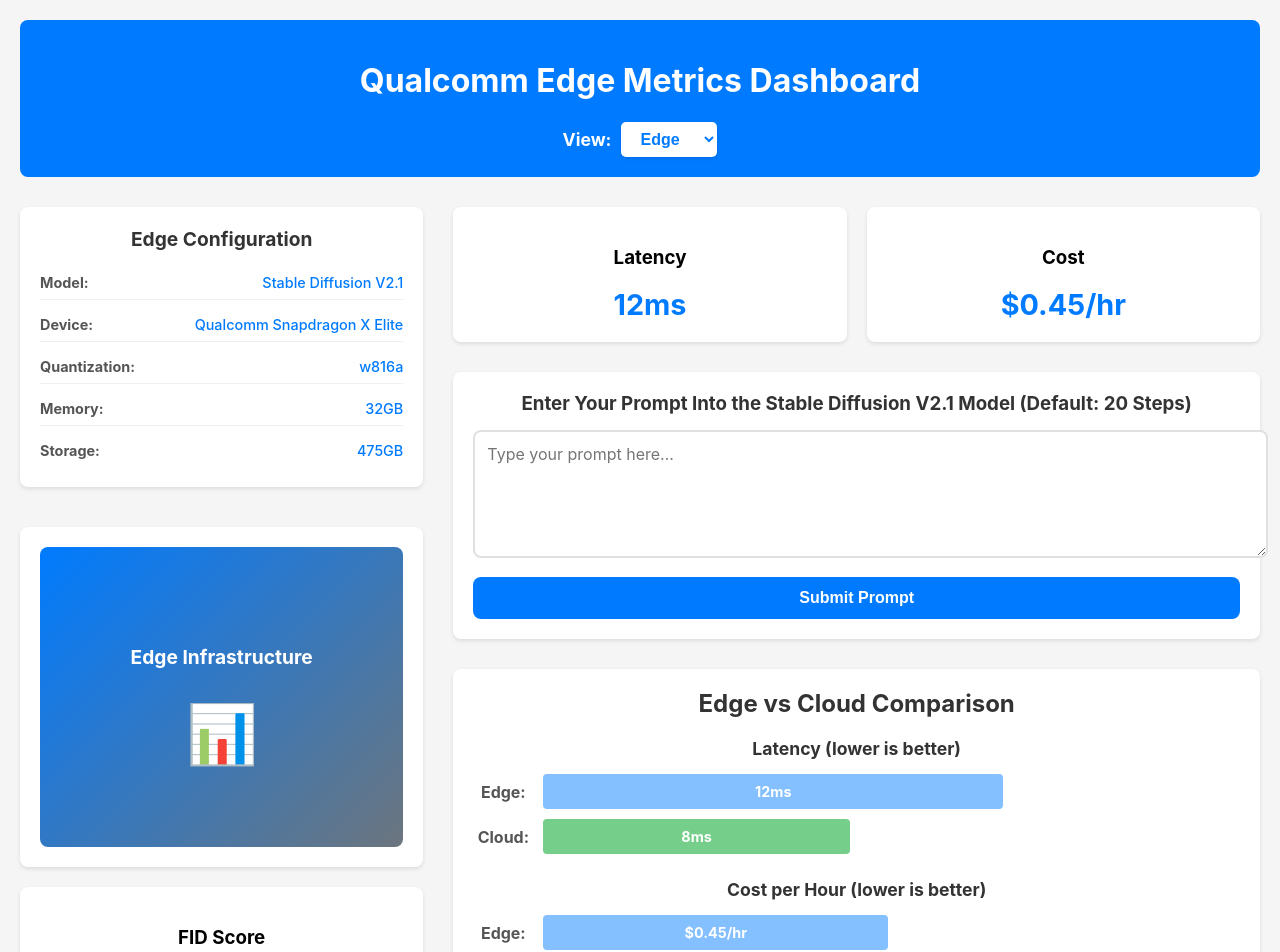
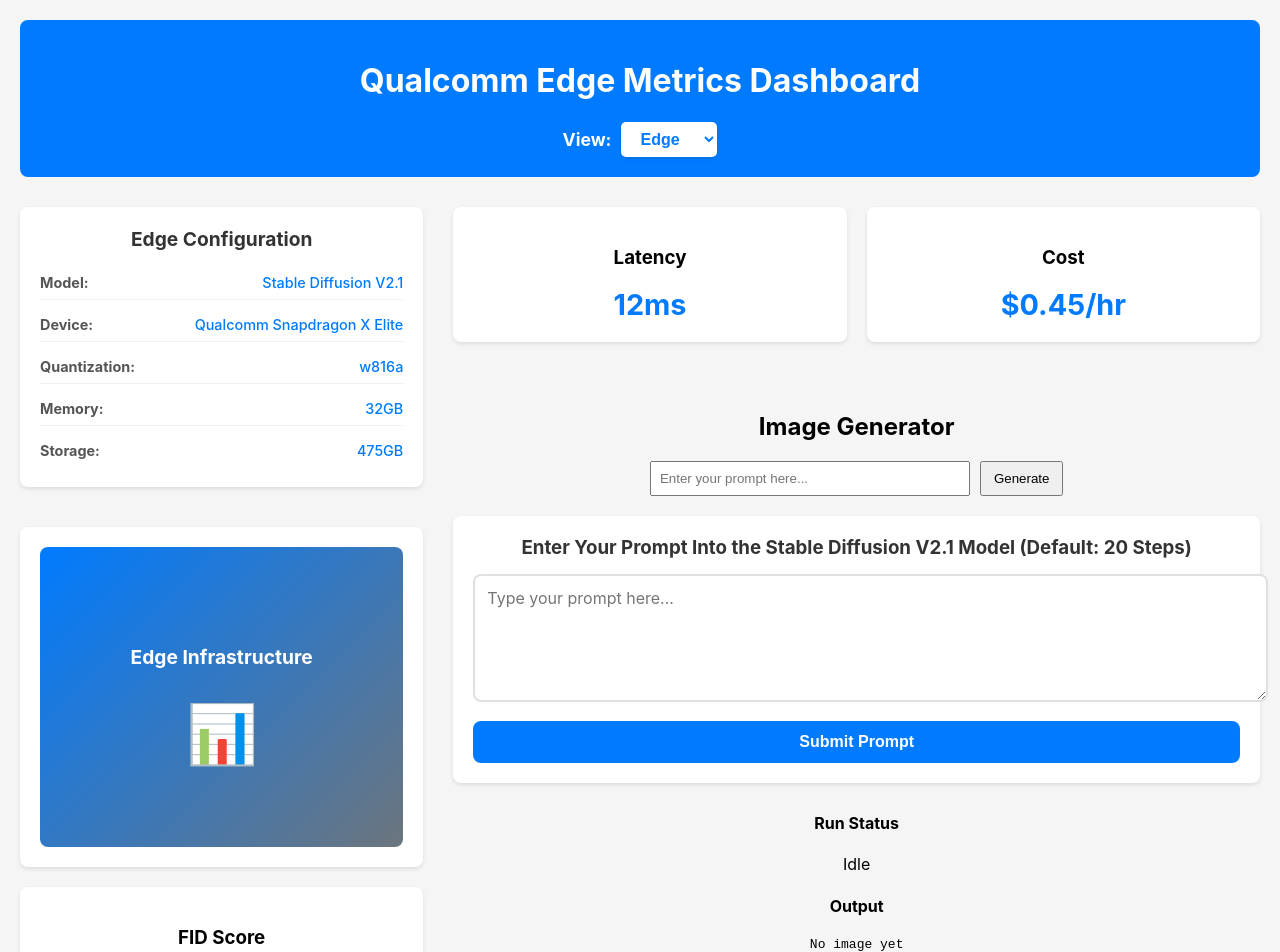
Before and after one commit to mdawn65/qualcomm-interface, a React (Create React App) app in the folder simple-dashboard/: page / in a window 1280 px wide. Shown: the top 952 px of the page. Built offline with nearby package versions, Linux system fonts and the light colour scheme.

Commit message:
Connect with backend to generate image into frontend React app, add PromptGenerator.jsx

```diff
--- a/simple-dashboard/package.json
+++ b/simple-dashboard/package.json
@@ -7,6 +7,7 @@
     "@testing-library/jest-dom": "^6.9.1",
     "@testing-library/react": "^16.3.0",
     "@testing-library/user-event": "^13.5.0",
+    "express": "^5.1.0",
     "react": "^19.2.0",
     "react-dom": "^19.2.0",
     "react-scripts": "5.0.1",
@@ -15,6 +16,7 @@
   },
   "scripts": {
     "start": "react-scripts start",
+    "start-server": "node server.js",
     "build": "react-scripts build",
     "test": "react-scripts test",
     "eject": "react-scripts eject"
--- a/simple-dashboard/src/App.js
+++ b/simple-dashboard/src/App.js
@@ -1,9 +1,12 @@
 import React, { useState } from 'react';
 import './App.css';
+import PromptGenerator from './PromptGenerator';
 
 function App() {
   const [selectedView, setSelectedView] = useState('Edge');
   const [prompt, setPrompt] = useState('');
+  const [loading, setLoading] = useState(false);
+  const [output, setOutput] = useState('');
 
   const [edgeMetrics] = useState({
     networkLatency: 12,
@@ -45,8 +48,27 @@
   };
 
   const handleSubmitPrompt = () => {
-    console.log('Submitted prompt:', prompt);
-    alert(`Prompt submitted: ${prompt}`);
+    // POST the prompt to the backend server which will run demo.py
+    const payload = { prompt, num_steps: 20 };
+    setOutput('');
+    setLoading(true);
+
+    fetch('http://localhost:5000/generate/', {
+      method: 'POST',
+      headers: { 'Content-Type': 'application/json' },
+      body: JSON.stringify(payload)
+    })
+      .then(async (res) => {
+        if (!res.ok) throw new Error('Failed to generate image');
+        const blob = await res.blob();
+        const url = URL.createObjectURL(blob);
+        setOutput(url); // store image URL instead of text
+      })
+      .catch((err) => {
+        console.error('Run error:', err);
+        setOutput(null);
+      })
+      .finally(() => setLoading(false));
   };
 
   return (
@@ -133,6 +155,8 @@
             </div>
           </div>
 
+          <PromptGenerator onGenerate={(p) => setPrompt(p)} />
+
           <div className="prompt-container">
             <h3>Enter Your Prompt Into the Stable Diffusion V2.1 Model (Default: 20 Steps)</h3>
             <textarea
@@ -147,9 +171,25 @@
             </button>
           </div>
 
+          <div className="prompt-output">
+            <h4>Run Status</h4>
+            <div>{loading ? 'Running... (this can take a while)' : 'Idle'}</div>
+            <h4>Output</h4>
+            {output ? (
+              <img
+                src={output}
+                alt="Generated"
+                style={{ width: '400px', borderRadius: '8px', marginTop: '10px' }}
+              />
+            ) : (
+              <pre className="output-box">{!loading ? 'No image yet' : ''}</pre>
+            )}
+          </div>
+
           <div className="chart-container">
             <h2>Edge vs Cloud Comparison</h2>
             <div className="comparison-bars">
+              {/* Latency */}
               <div className="comparison-item">
                 <h4>Latency (lower is better)</h4>
                 <div className="bar-container">
@@ -168,6 +208,7 @@
                 </div>
               </div>
 
+              {/* Cost */}
               <div className="comparison-item">
                 <h4>Cost per Hour (lower is better)</h4>
                 <div className="bar-container">
@@ -186,6 +227,7 @@
                 </div>
               </div>
 
+              {/* FID Score */}
               <div className="comparison-item">
                 <h4>FID Score (lower is better)</h4>
                 <div className="bar-container">
--- /dev/null
+++ b/simple-dashboard/src/PromptGenerator.jsx
@@ -0,0 +1,73 @@
+import React, { useState } from "react";
+
+const PromptGenerator = () => {
+  const [prompt, setPrompt] = useState("");
+  const [imageUrl, setImageUrl] = useState(null);
+  const [loading, setLoading] = useState(false);
+
+  const generateImage = async () => {
+    if (!prompt.trim()) return;
+
+    setLoading(true);
+    setImageUrl(null);
+
+    try {
+      const response = await fetch("http://localhost:5000/generate/", {
+        method: "POST",
+        headers: { "Content-Type": "application/json" },
+        body: JSON.stringify({
+          prompt: prompt,
+          num_steps: 20
+        })
+      });
+
+      if (!response.ok) {
+        throw new Error("Failed to generate image");
+      }
+
+      const blob = await response.blob();
+      const url = URL.createObjectURL(blob);
+      setImageUrl(url);
+    } catch (error) {
+      console.error(error);
+      alert("Error generating image.");
+    }
+
+    setLoading(false);
+  };
+
+  return (
+    <div style={{ padding: 20 }}>
+      <h2>Image Generator</h2>
+
+      <input
+        type="text"
+        value={prompt}
+        onChange={e => setPrompt(e.target.value)}
+        placeholder="Enter your prompt here..."
+        style={{ width: "300px", padding: "8px" }}
+      />
+
+      <button
+        onClick={generateImage}
+        style={{ marginLeft: "10px", padding: "8px 12px" }}
+      >
+        Generate
+      </button>
+
+      {loading && <p>Generating image...</p>}
+
+      {imageUrl && (
+        <div style={{ marginTop: 20 }}>
+          <img
+            src={imageUrl}
+            alt="generated"
+            style={{ width: "400px", borderRadius: "8px" }}
+          />
+        </div>
+      )}
+    </div>
+  );
+};
+
+export default PromptGenerator;
```
Also changed, not shown: simple-dashboard/server.js (added, +86 -0 lines), 1 other file (tests, documents, lock files or other folders).
